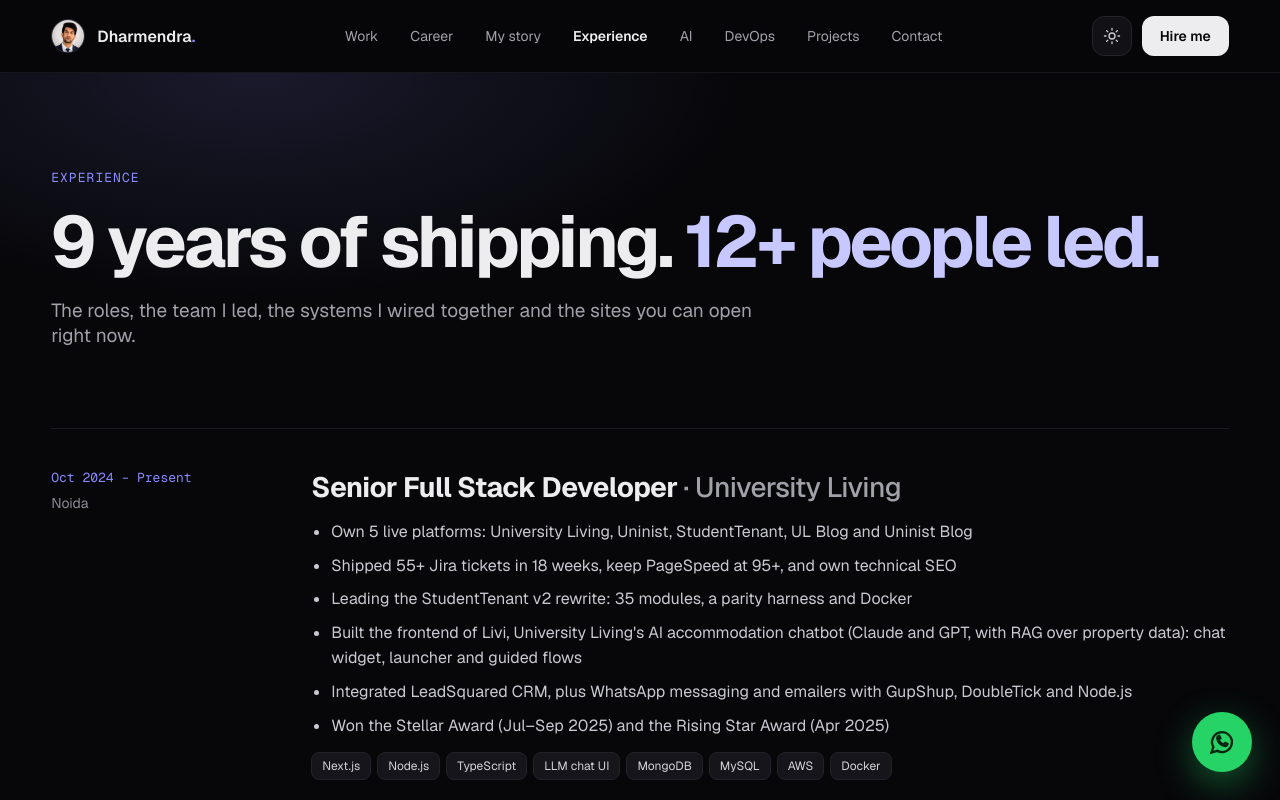
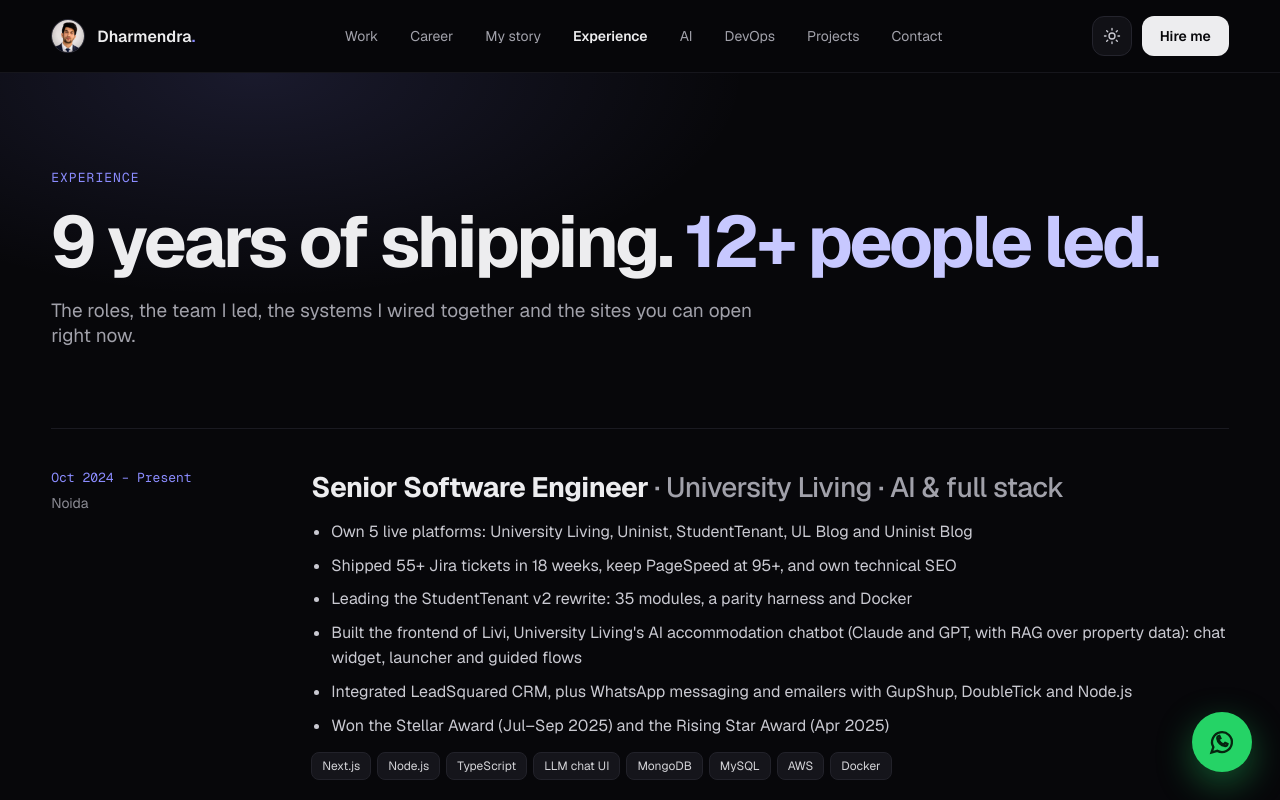
Before and after one commit to dksingh413/dharmendra-portfolio, a Next.js app: page /experience in a window 1280 px wide. Shown: the top 800 px of the page. Built offline with nearby package versions, Linux system fonts and the light colour scheme; no server answers.

Commit message:
Use official University Living designation: Senior Software Engineer
Hero role chip, career map, live-sites tab and Experience now show the
designation from HR records, with the AI and full-stack focus as a
description next to it.

```diff
--- a/src/views/experience/vals.js
+++ b/src/views/experience/vals.js
@@ -16,7 +16,7 @@ mix: [
 ],
 orbit: tc.map((c, i) => { const a = (i / tc.length) * Math.PI * 2; return { c, x: Math.round(Math.cos(a) * 130) + 'px', y: Math.round(Math.sin(a) * 130) + 'px' }; }),
 jobs: [
-{ c: '#8B8CFF', when: 'Oct 2024 – Present', where: 'Noida', role: 'Senior Full Stack Developer', co: 'University Living', b: ['Own 5 live platforms: University Living, Uninist, StudentTenant, UL Blog and Uninist Blog', 'Shipped 55+ Jira tickets in 18 weeks, keep PageSpeed at 95+, and own technical SEO', 'Leading the StudentTenant v2 rewrite: 35 modules, a parity harness and Docker', 'Built the frontend of Livi, University Living\'s AI accommodation chatbot (Claude and GPT, with RAG over property data): chat widget, launcher and guided flows', 'Integrated LeadSquared CRM, plus WhatsApp messaging and emailers with GupShup, DoubleTick and Node.js', 'Won the Stellar Award (Jul–Sep 2025) and the Rising Star Award (Apr 2025)'], s: ['Next.js', 'Node.js', 'TypeScript', 'LLM chat UI', 'MongoDB', 'MySQL', 'AWS', 'Docker'] },
+{ c: '#8B8CFF', when: 'Oct 2024 – Present', where: 'Noida', role: 'Senior Software Engineer', co: 'University Living · AI & full stack', b: ['Own 5 live platforms: University Living, Uninist, StudentTenant, UL Blog and Uninist Blog', 'Shipped 55+ Jira tickets in 18 weeks, keep PageSpeed at 95+, and own technical SEO', 'Leading the StudentTenant v2 rewrite: 35 modules, a parity harness and Docker', 'Built the frontend of Livi, University Living\'s AI accommodation chatbot (Claude and GPT, with RAG over property data): chat widget, launcher and guided flows', 'Integrated LeadSquared CRM, plus WhatsApp messaging and emailers with GupShup, DoubleTick and Node.js', 'Won the Stellar Award (Jul–Sep 2025) and the Rising Star Award (Apr 2025)'], s: ['Next.js', 'Node.js', 'TypeScript', 'LLM chat UI', 'MongoDB', 'MySQL', 'AWS', 'Docker'] },
 { c: '#38BDF8', when: '2022 – 2024', where: 'Faridabad', role: 'Senior Full Stack Developer', co: 'HPL Security', b: ['Designed, built and launched the HPL Additives platform for a brand that is 50+ years old', 'Owned it from requirements to AWS deployment and post-launch'], s: ['Next.js', 'Tailwind', 'MySQL', 'AWS'] },
 { c: '#F5C451', when: 'Nov 2019 – 2022', where: 'Faridabad', role: 'Senior Full Stack Developer / UI Team Lead', co: 'M & J Edtech', b: ['Led a team of 12+ (engineers, graphic designers, SEO), from client meetings and task assignment to go-live', 'Ran sprints, delegation, code reviews and mentoring', 'Built React component libraries adopted product-wide', 'Delivered GuruQ, a tutoring marketplace, on the MERN stack and AWS'], s: ['React', 'Node.js', 'Express', 'MongoDB', 'PostgreSQL', 'AWS', 'Jira'] },
 { c: '#F5C451', when: 'Jan 2018 – Nov 2019', where: 'Dwarka, Delhi', role: 'Sr. Software Developer', co: 'Primo Group', b: ['Built OOFFRR, a Magicpin-style local-deals platform, in a team of 8: Angular frontend, CodeIgniter (PHP) backend, MySQL and REST APIs', 'Shaped the application architecture, refactored code into reusable components, and reviewed code for the team'], s: ['Angular', 'CodeIgniter', 'PHP', 'MySQL', 'REST APIs'] },
--- a/src/views/main/vals.js
+++ b/src/views/main/vals.js
@@ -24,7 +24,7 @@ const sectors = S.map(([t, c]) => ({ t, c, bg: hex(c, 0.08), border: hex(c, 0.3)
 const team = ['#8B8CFF', '#38BDF8', 'var(--cF5C451)', 'var(--c4ADE80)', '#F472B6', '#FB923C', '#A78BFA', '#22D3EE', '#FACC15', '#34D399', '#F87171', '#C084FC'];
 const CO = [
 { id: 'ul', m: 'UL', name: 'University Living', years: '2024 – now', c: '#8B8CFF', sites: [
-{ img: '/img/c27e24505df7eb9554b6ff33d06cf7a9.jpg', host: 'universityliving.com', u: 'https://www.universityliving.com/', t: 'University Living', k: 'FLAGSHIP · GLOBAL', r: 'Role: Senior Full Stack', d: 'A global marketplace for student housing. I build flows from the homepage to booking, integrate property and payment APIs, ship zero-downtime releases, and own technical SEO.', st: ['Next.js', 'React', 'TypeScript', 'Node.js', 'MongoDB'] },
+{ img: '/img/c27e24505df7eb9554b6ff33d06cf7a9.jpg', host: 'universityliving.com', u: 'https://www.universityliving.com/', t: 'University Living', k: 'FLAGSHIP · GLOBAL', r: 'Role: Senior Software Engineer · AI & full stack', d: 'A global marketplace for student housing. I build flows from the homepage to booking, integrate property and payment APIs, ship zero-downtime releases, and own technical SEO.', st: ['Next.js', 'React', 'TypeScript', 'Node.js', 'MongoDB'] },
 { img: '/img/d025a10724ad1a777b9f1f733deff577.jpg', host: 'uninist.com', u: 'https://uninist.com/', t: 'Uninist', k: 'UK · PROPTECH', r: 'Full stack', d: 'UK student accommodation: city and residence pages, enquiry flows, and campaign pages.', st: ['Next.js', 'TypeScript', 'AWS'] },
 { img: '/img/b6d5c837d772dc50f974bfda7d15514a.jpg', host: 'studenttenant.com', u: 'https://www.studenttenant.com/', t: 'StudentTenant', k: 'UK · LETTINGS', r: 'Full stack · v2 rewrite', d: 'Live Symfony platform, now being rewritten in Node + Next.js.', st: ['Symfony', 'Prisma', 'Docker'] },
 { img: '/img/9abea008ac769bf4d0cea8111d35f518.jpg', host: 'ulinfinity.com', u: 'https://ulinfinity.com/', t: 'ULInfinity', k: 'STUDENT SERVICES', r: 'Full stack', d: 'Flights, airport pickup, banking and deals: student essentials, with experiments and tracking.', st: ['Next.js 14', 'Statsig'] },
@@ -99,7 +99,7 @@ career: [
 { y: 'Jan 2018 – Nov 2019', co: 'Primo Group', role: 'Sr. Software Developer', city: 'Dwarka, Delhi', dom: 'Local commerce', win: 'Built OOFFRR, a local-deals platform, with Angular and CodeIgniter in a team of 8.', col: 'var(--cF5C451)', ring: 'rgba(245,196,81,0.15)', border: 'var(--c3A3115)', mt: '135px', d: '.7s', badge: 'SENIOR' , dur: '1 yr 10 mos' },
 { y: 'Nov 2019 – 2022', co: 'M & J Edtech', role: 'Senior Full Stack / UI Team Lead', city: 'Faridabad', dom: 'EdTech', win: 'Led 12+ people and delivered GuruQ, a tutoring marketplace, on MERN and AWS.', col: '#8B8CFF', ring: 'rgba(139,140,255,0.16)', border: 'var(--c2E2E4A)', mt: '90px', d: '.9s', badge: 'TEAM LEAD' , dur: '2+ yrs' },
 { y: '2022 – 2024', co: 'HPL Security', role: 'Senior Full Stack Developer', city: 'Faridabad', dom: 'Manufacturing', win: 'Built and launched the HPL Additives platform alone, from requirements to AWS.', col: '#38BDF8', ring: 'rgba(56,189,248,0.15)', border: 'var(--c1E3A4A)', mt: '45px', d: '1.1s', badge: '' , dur: '~2 yrs' },
-{ y: 'Oct 2024 – Now', co: 'University Living', role: 'Senior Full Stack Developer', city: 'Noida', dom: 'PropTech · Global', win: 'Own 5 live platforms, PageSpeed 95+, and a Symfony → Node rewrite. 2 awards in 2025.', col: 'var(--c4ADE80)', ring: 'rgba(74,222,128,0.15)', border: 'var(--c1F4D33)', mt: '0px', d: '1.3s', badge: 'CURRENT' , dur: '2 yrs 1 mo' }
+{ y: 'Oct 2024 – Now', co: 'University Living', role: 'Senior Software Engineer', city: 'Noida', dom: 'PropTech · AI · Global', win: 'Own 5 live platforms, PageSpeed 95+, and a Symfony → Node rewrite. 2 awards in 2025.', col: 'var(--c4ADE80)', ring: 'rgba(74,222,128,0.15)', border: 'var(--c1F4D33)', mt: '0px', d: '1.3s', badge: 'CURRENT' , dur: '2 yrs 1 mo' }
 ],
 ninety: [
 { day: '30', tag: 'LEARN & SHIP', c: '#38BDF8', ring: 'rgba(56,189,248,0.14)', border: 'rgba(56,189,248,0.4)', d: '.1s', t: 'Learn the system, ship something small', b: ['Read the codebase, infra and release flow', 'Ship a real fix or feature in week one', 'Find quick wins in performance and SEO'] },
```
Also changed, not shown: src/views/main/View.tsx (+1 -1 lines).
